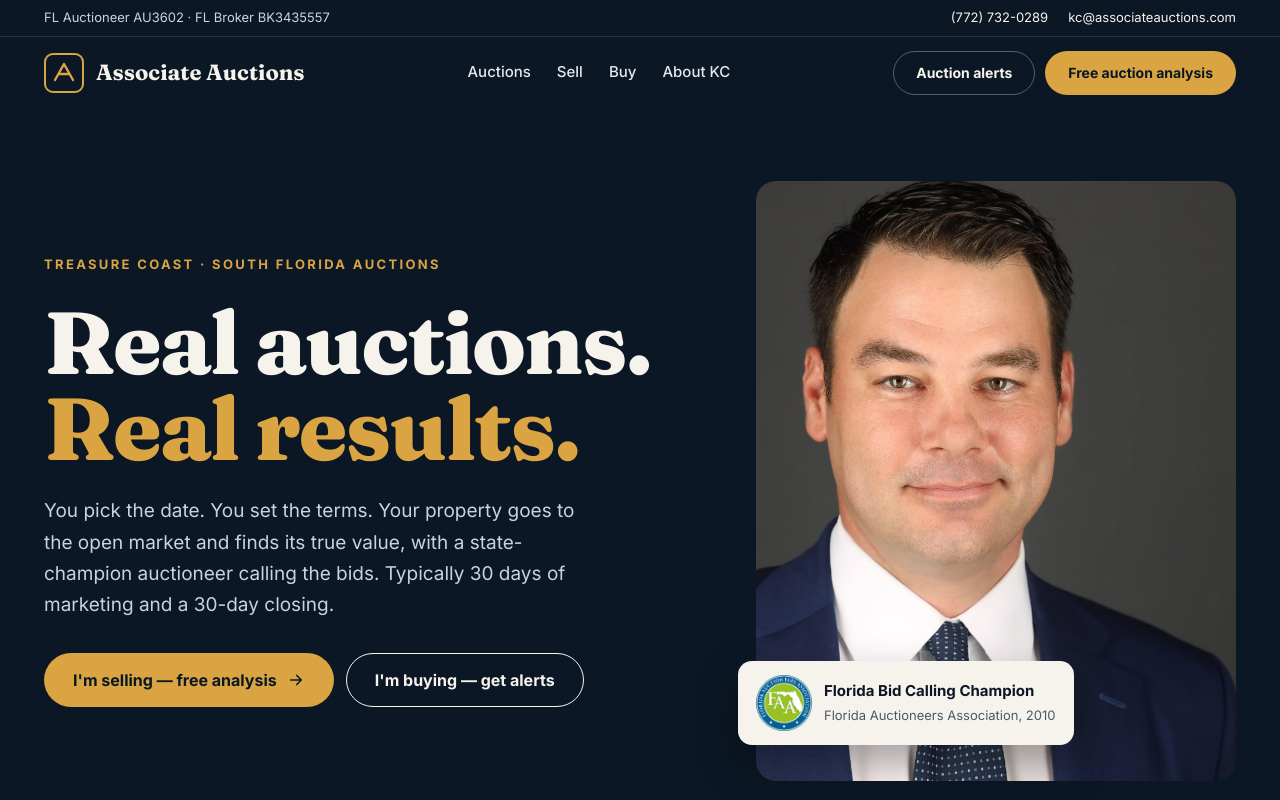
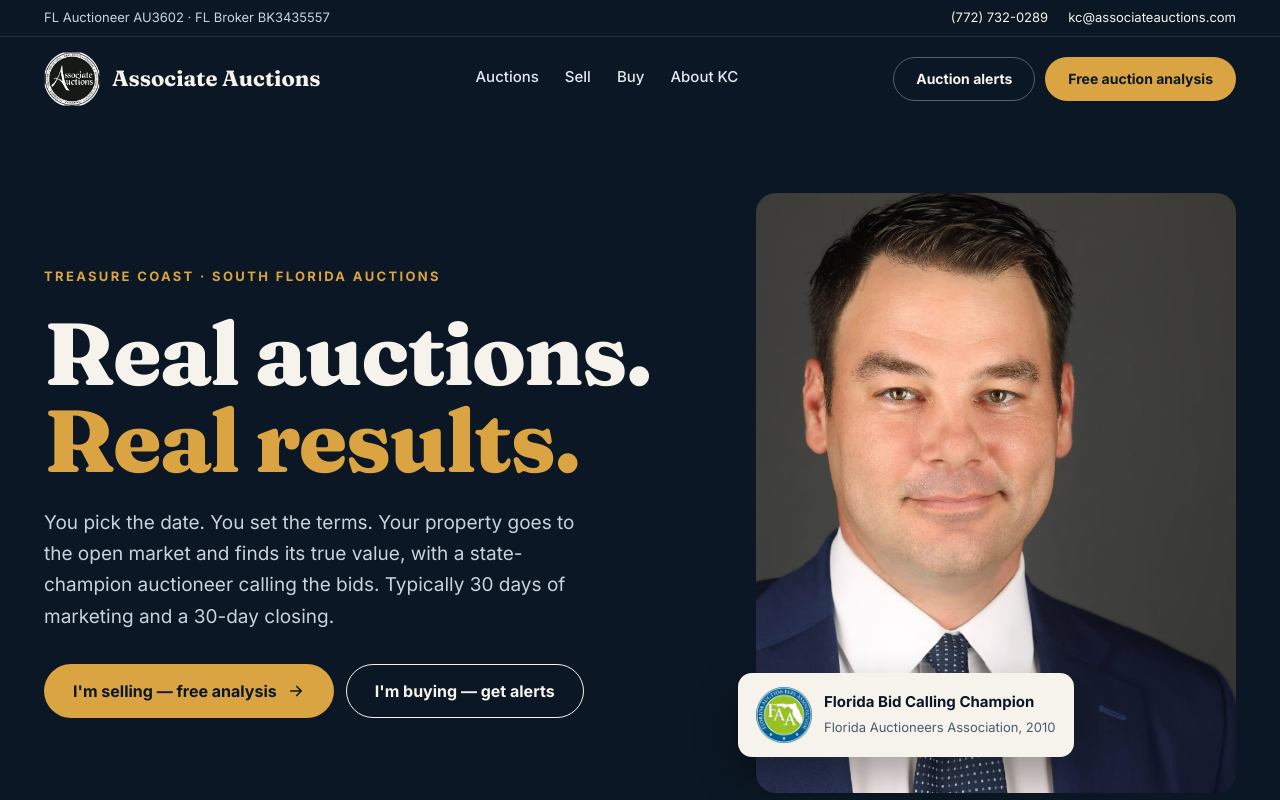
Before and after one commit to ababen/kc-auctions, an Astro site: page / in a window 1280 px wide. Shown: the top 800 px of the page. Built offline with nearby package versions, Linux system fonts and the light colour scheme; Astro itself is replaced by a stand-in of ours.

Commit message:
Use the Associate Auctions seal logo in header, footer, icons and share image
Co-Authored-By: Claude Opus 5.5 <noreply@anthropic.com>
Claude-Session: https://claude.ai/code/session_01DcC6J6J1vkg41WL1NgF9WX

```diff
--- a/src/layouts/Layout.astro
+++ b/src/layouts/Layout.astro
@@ -3,6 +3,8 @@ import '../styles/global.css';
 import Icon from '../components/Icon.astro';
 import Analytics from '@vercel/analytics/astro';
 import { site } from '../data/site';
+import { Image } from 'astro:assets';
+import seal from '../assets/associate-auctions-seal.png';
 
 interface Props {
   title: string;
@@ -32,6 +34,7 @@ const business = {
   telephone: '+1-772-732-0289',
   email: site.email,
   image: ogImage,
+  logo: new URL('/logo.png', Astro.site).toString(),
   founder: { '@type': 'Person', name: 'KC Daniel' },
   address: {
     '@type': 'PostalAddress',
@@ -54,7 +57,6 @@ const schemas = [business, ...(jsonLd ? (Array.isArray(jsonLd) ? jsonLd : [jsonL
     <meta name="description" content={description} />
     <link rel="canonical" href={canonical} />
     <link rel="icon" href="/favicon.ico" sizes="48x48" />
-    <link rel="icon" href="/favicon.svg" type="image/svg+xml" />
     <link rel="apple-touch-icon" href="/apple-touch-icon.png" />
     <link rel="manifest" href="/site.webmanifest" />
     <meta name="theme-color" content="#0b1724" />
@@ -92,7 +94,7 @@ const schemas = [business, ...(jsonLd ? (Array.isArray(jsonLd) ? jsonLd : [jsonL
     <header class="site-header" data-header>
       <div class="container">
         <a class="brand" href="/" aria-label="Associate Auctions home">
-          <svg width="40" height="40" viewBox="0 0 40 40" aria-hidden="true"><rect x="1" y="1" width="38" height="38" rx="8" fill="none" stroke="#D9A441" stroke-width="2"></rect><path d="M11 27 L20 11 L29 27 M15 21 H25" fill="none" stroke="#D9A441" stroke-width="2.4" stroke-linecap="round" stroke-linejoin="round"></path></svg>
+          <Image class="brand-seal" src={seal} alt="" width={112} height={112} loading="eager" />
           <span>Associate Auctions</span>
         </a>
         <nav class="nav" aria-label="Main">
@@ -121,7 +123,8 @@ const schemas = [business, ...(jsonLd ? (Array.isArray(jsonLd) ? jsonLd : [jsonL
     <footer class="site-footer">
       <div class="container cols">
         <div style="flex: 1 1 300px;">
-          <span style="font-family: var(--serif); font-size: 22px; font-weight: 700; color: var(--paper);">{site.name}</span>
+          <Image src={seal} alt="Associate Auctions logo" width={181} height={181} style="width: 96px; height: 96px; margin-bottom: 14px;" />
+          <span style="display: block; font-family: var(--serif); font-size: 22px; font-weight: 700; color: var(--paper);">{site.name}</span>
           <address>
             {site.person}, {site.role}<br />
             {site.street}<br />
--- a/src/styles/global.css
+++ b/src/styles/global.css
@@ -298,3 +298,5 @@ legend { font-size: 14px; font-weight: 600; margin-bottom: 10px; padding: 0; }
 .fchip:hover { color: var(--paper); border-color: var(--muted-on-dark); }
 .fchip[aria-pressed="true"] { background: var(--gold); border-color: var(--gold); color: var(--ink); }
 .auction-card[hidden] { display: none; }
+.brand-seal { width: 56px; height: 56px; flex: none; }
+@media (max-width: 960px) { .brand-seal { width: 46px; height: 46px; } }
```
Also changed, not shown: public/apple-touch-icon.png, public/favicon.ico, public/favicon.svg (deleted), public/icon-192.png, public/icon-512.png, public/logo.png (added), public/og-image.jpg, src/assets/associate-auctions-seal.png (added).
